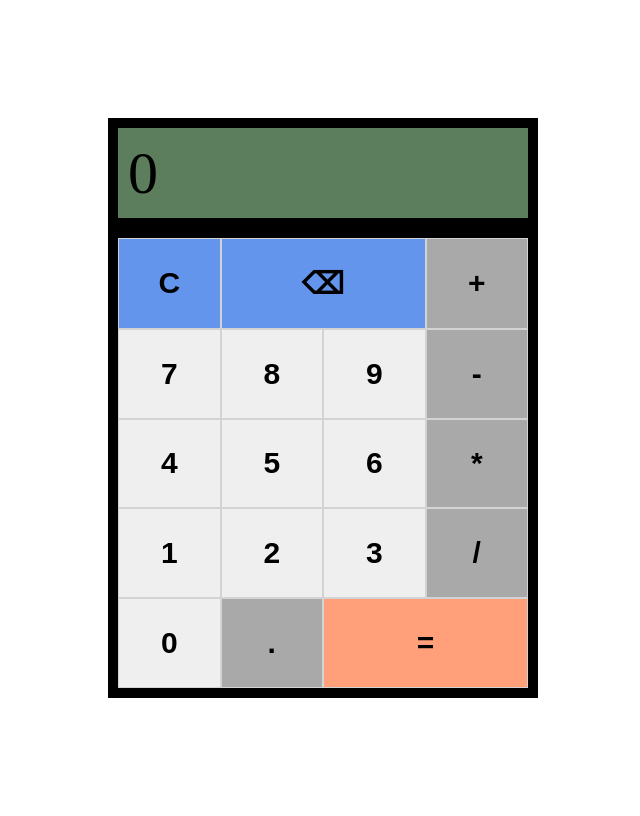
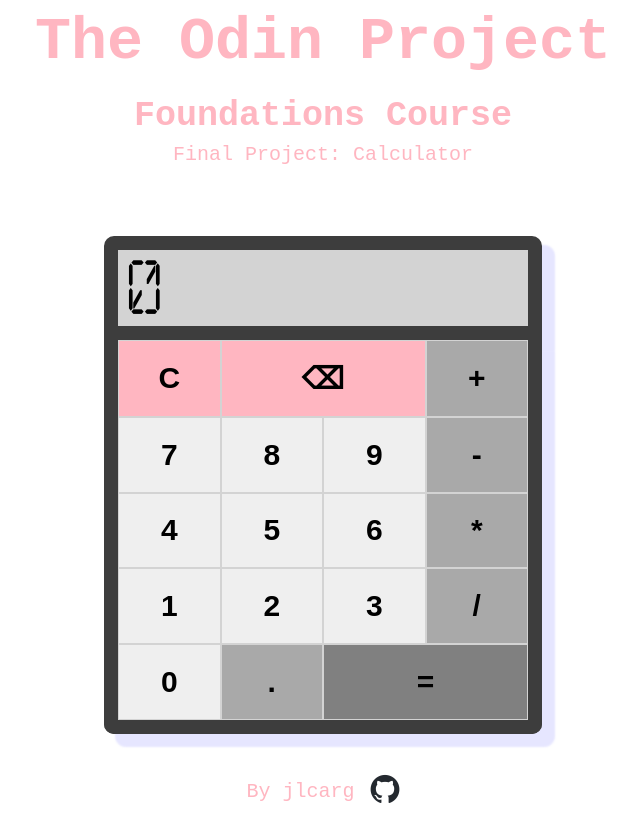
Before and after one commit to jlcarg/project-calculator, a plain HTML site: page index.html in a window 1280 px wide. Shown: the whole page, without its empty margins (317-957 px from the left). Drawn offline with Linux system fonts and the light colour scheme.

Commit message:
Change the user interface
Add information about Odin Project, course name, project name and my link to github.
Change the visual elements of the page and calculator.

```diff
--- a/index.html
+++ b/index.html
@@ -9,8 +9,15 @@
 </head>
 <body>
     <div class="container">
+        <a href="https://www.theodinproject.com/"><h1>The Odin Project</h1></a>
+        <h2>Foundations Course</h2>
+        <a href="https://www.theodinproject.com/lessons/foundations-calculator"><p class="project-name">Final Project: Calculator</p></a>
         <div class="display"></div>
         <div class="keypad">
+        </div>
+        <div class="name-and-github-logo">
+        <p class="me">By jlcarg</p>
+        <a href="https://github.com/jlcarg/project-calculator"><img src="github-mark.png" alt="github logo"></a>
         </div>
     </div>
 </body>
--- a/style.css
+++ b/style.css
@@ -2,6 +2,64 @@ html {
     box-sizing: border-box;
     margin: 0;
     padding: 0;
+}
+
+body {
+    overflow: hidden;
+}
+
+@font-face {
+    font-family: 'Digital dream Narrow';
+    src: url('digital-dream.narrow.ttf') format('truetype');
+}
+
+h1,
+h2,
+p {
+    margin: 0;
+    padding: 0;
+    font-family: monospace, sans-serif;
+    color: lightpink;
+}
+
+a {
+    text-decoration: none;
+}
+
+a:hover {
+    opacity: 0.7;
+    Transform: scale(1.05);
+}
+
+h1 {
+    margin-bottom: 20px;
+    font-size: 60px;
+}
+
+h2 {
+    margin-bottom: 7px;
+    font-size: 35px;
+}
+
+.project-name {
+    font-size: 20px;
+    margin-bottom: 70px;
+}
+
+.name-and-github-logo {
+    display: flex;
+    justify-content: center;
+    align-items: center;
+    gap: 15px;
+    margin-top: 40px;
+}
+
+.me {
+    font-size: 20px;
+}
+
+img {
+    width: 30px;
 }
 
 .container {
@@ -15,23 +73,27 @@ html {
 
 .display,
 .keypad {
-    border: 10px,solid, black;
+    border: 14px, solid, rgb(61, 61, 61);
 }
 
 .display {
     height: 90px;
     width: 410px;
-    background-color: #5d7e5d;
+    background-color: lightgrey;
     display: flex;
     justify-content: start;
     align-items: center;
-    font-size: 60px;
+    border-top-right-radius: 10px;
+    border-top-left-radius: 10px;
+    box-shadow: 12px 10px 2px 1px rgba(130, 130, 255, 0.2);
 }
 
 .digits {
     padding: 0 10px;
     overflow: hidden;
     width: 380px;
+    font-family: 'Digital dream Narrow', monospace, sans-serif;
+    font-size: 56px;
 }
 
 .keypad {
@@ -40,6 +102,11 @@ html {
     width: 410px;
     height: 450px;
     background-color: darkgray;
+    font-family: sans-serif;
+    border-top-width: 0px;
+    border-bottom-left-radius: 10px;
+    border-bottom-right-radius: 10px;
+    box-shadow: 12px 12px 2px 1px rgba(130, 130, 255, 0.2);
 }
 
 .button {
@@ -57,7 +124,7 @@ html {
 
 .C,
 .⌫ {
-    background-color: cornflowerblue;
+    background-color: lightpink;
 }
 
 .add,
@@ -70,5 +137,5 @@ html {
 
 
 .equal {
-    background-color: lightsalmon;
+    background-color:gray;
 }
```
Also changed, not shown: digital-dream.narrow.ttf (added), github-mark.png (added).
